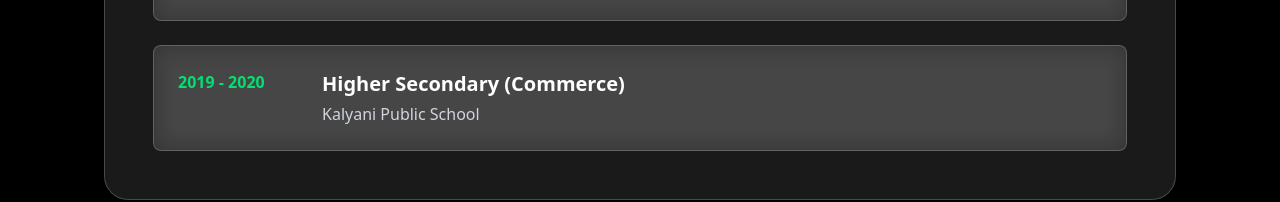
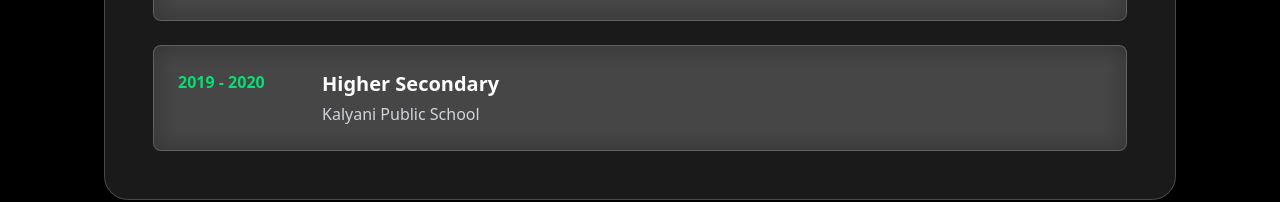
Before and after one commit to Antarikh-02/Antarikh-s-Portfolio, a React (Vite) app: page /skillsedu in a window 1280 px wide. Shown: the part 884-1086 px from the top of the page. Built offline with nearby package versions, Linux system fonts and the light colour scheme; a web font is replaced by a local one.

Commit message:
Main commit

```diff
--- a/src/sections/SkillsandEducation.jsx
+++ b/src/sections/SkillsandEducation.jsx
@@ -4,7 +4,7 @@ export default function SkillsEducation({ onClose }) {
   const education = [
     { year: "2023-2025", degree: "Masters in Computer Application", institution: "Guru Nanak Institite Of Technology" },
     { year: "2020 - 2023", degree: "Bachelor of Computer Applications", institution: "Techno India Hooghly Campus" },
-    { year: "2019 - 2020", degree: "Higher Secondary (Commerce)", institution: "Kalyani Public School" },
+    { year: "2019 - 2020", degree: "Higher Secondary", institution: "Kalyani Public School" },
   ];
 
   const skills = [
```
